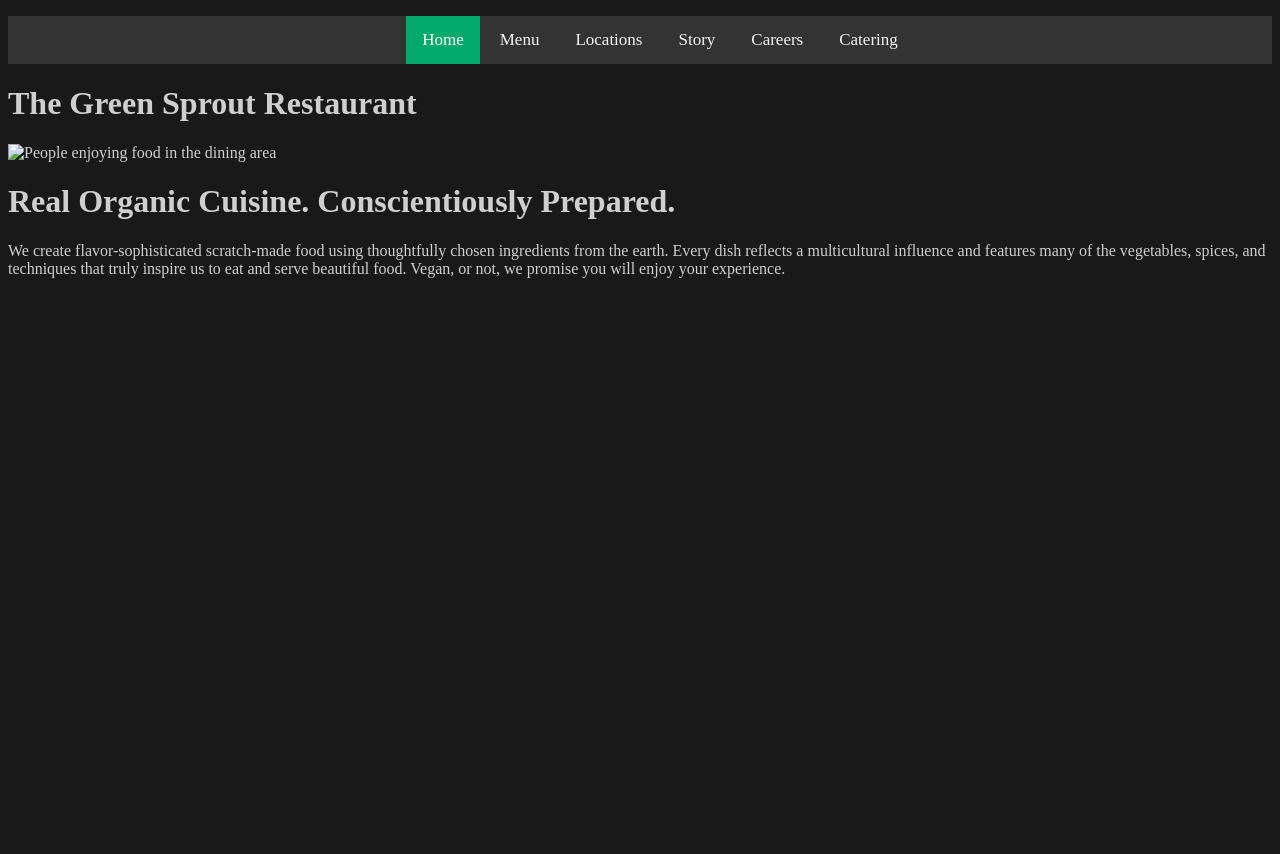
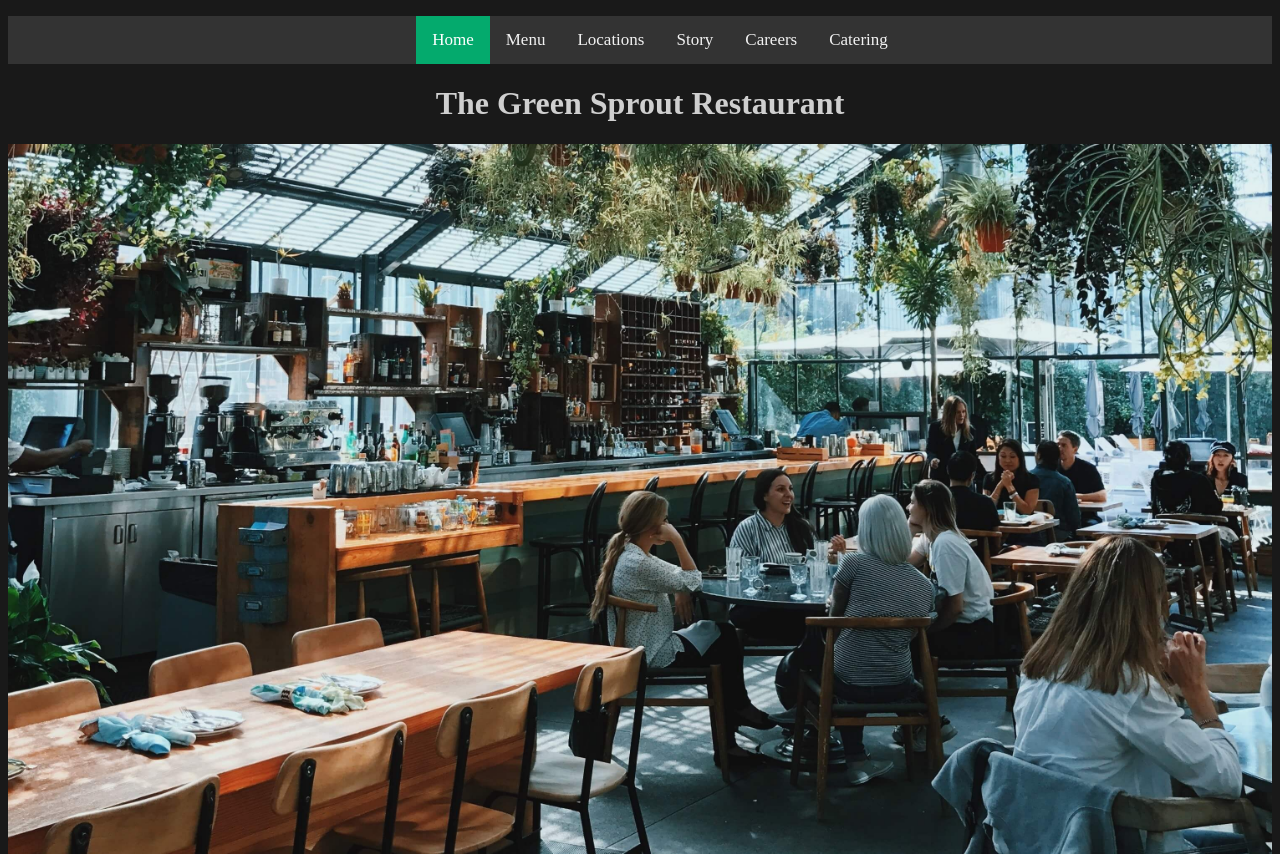
Before and after one commit to cyhyraethz/restaurant-page, a website built with webpack: page dist/index.html in a window 1280 px wide. Shown: the top 854 px of the page. Before the commit the page ends 800 px from the top, so only its background shows below. Built offline with nearby package versions, Linux system fonts and the light colour scheme.

Commit message:
Create elements with js instead of html

```diff
--- a/src/index.js
+++ b/src/index.js
@@ -1,11 +1,4 @@
 import './style.css';
-// import Vegan from './vegan.jpg';
+import initialPageLoad from './page-load.js';
 
-// const content = document.getElementById('content');
-
-// const vegan = new Image();
-// vegan.src = Vegan;
-
-// content.appendChild(vegan);
-
-console.log('This is a test');
+initialPageLoad();
--- /dev/null
+++ b/src/page-load.js
@@ -0,0 +1,71 @@
+import diningSrc from './dining.jpg';
+
+export default function initialPageLoad() {
+  const content = document.getElementById('content');
+
+  const topNav = document.createElement('nav');
+  const navList = document.createElement('ul');
+  const restaurantName = document.createElement('h1');
+  const dining = document.createElement('img');
+  const restaurantHeadline = document.createElement('h1');
+  const restaurantDescription = document.createElement('p');
+
+  const home = document.createElement('a');
+  const menu = document.createElement('a');
+  const locations = document.createElement('a');
+  const story = document.createElement('a');
+  const careers = document.createElement('a');
+  const catering = document.createElement('a');
+
+  home.className = 'active';
+  home.href = '#home';
+  home.innerText = 'Home';
+
+  menu.href = '#menu';
+  menu.innerText = 'Menu';
+
+  locations.href = '#locations';
+  locations.innerText = 'Locations';
+
+  story.href = '#story';
+  story.innerText = 'Story';
+
+  careers.href = '#careers';
+  careers.innerText = 'Careers';
+
+  catering.href = '#catering';
+  catering.innerText = 'Catering';
+
+  const anchor = [home, menu, locations, story, careers, catering];
+
+  for (let i = 0; i < anchor.length; i++) {
+    const li = document.createElement('li');
+    li.appendChild(anchor[i]);
+    navList.appendChild(li);
+  }
+
+  topNav.id = 'topNav';
+  navList.id = 'navList';
+  restaurantName.id = 'restaurantName';
+  restaurantName.innerText = 'The Green Sprout Restaurant';
+  dining.id = 'dining';
+  dining.src = diningSrc;
+  dining.alt = 'People enjoying food in the dining area';
+  restaurantHeadline.id = 'restaurantHeadline';
+  restaurantHeadline.innerText =
+    'Real Organic Cuisine. Conscientiously Prepared.';
+  restaurantDescription.id = 'restaurantDescription';
+  restaurantDescription.innerText =
+    'We create flavor-sophisticated scratch-made food using thoughtfully\
+    chosen ingredients from the earth. Every dish reflects a multicultural\
+    influence and features many of the vegetables, spices, and techniques\
+    that truly inspire us to eat and serve beautiful food. Vegan, or not,\
+    we promise you will enjoy your experience.';
+
+  topNav.appendChild(navList);
+  content.appendChild(topNav);
+  content.appendChild(restaurantName);
+  content.appendChild(dining);
+  content.appendChild(restaurantHeadline);
+  content.appendChild(restaurantDescription);
+}
--- a/src/style.css
+++ b/src/style.css
@@ -3,16 +3,16 @@ body {
   background-color: #191919;
 }
 
-#topnav ul {
+#topNav ul {
   background-color: #333;
   text-align: center;
 }
 
-#topnav ul li {
+#topNav ul li {
   display: inline;
 }
 
-#topnav ul li a {
+#topNav ul li a {
   display: inline-block;
   color: #f2f2f2;
   padding: 14px 16px;
@@ -20,13 +20,22 @@ body {
   font-size: 17px;
 }
 
-#topnav ul li a:hover {
+#topNav ul li a:hover {
   background-color: #555;
 }
 
-#topnav ul li a.active {
+#topNav ul li a.active {
   background-color: #04aa6d;
   color: white;
+}
+
+#restaurantName,
+#restaurantHeadline {
+  text-align: center;
+}
+
+#restaurantDescription {
+  margin: 0 8%;
 }
 
 #dining {
```
Also changed, not shown: dist/index.html, dist/vegan.jpg (deleted), src/dining.jpg (renamed from src/vegan.jpg).
